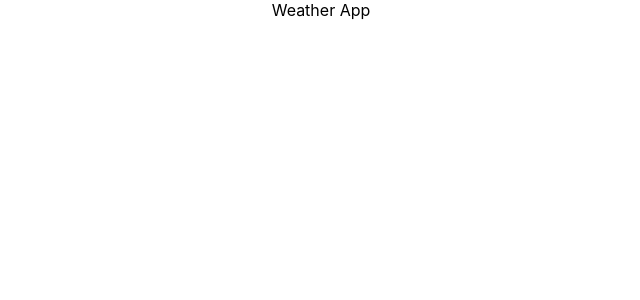
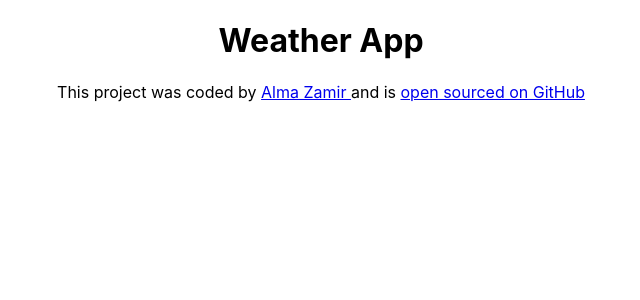
Before and after one commit to Almajs/React-Weather-App, a React (Create React App) app: page / in a window 1280 px wide. Shown: the top 300 px of the page, without its empty margins (319-959 px from the left). Built offline with nearby package versions, Linux system fonts and the light colour scheme.

Commit message:
updated the GitHub repo URL

```diff
--- a/src/App.js
+++ b/src/App.js
@@ -2,5 +2,17 @@
 import "./App.css";
 
 export default function App() {
-  return <div className="App">Weather App</div>;
+  return (
+    <div className="App">
+      <h1> Weather App</h1>
+      <footer>
+        {" "}
+        This project was coded by{" "}
+        <a href="mailto:alma.bocaj@gmail.com">Alma Zamir </a> and is {}
+        <a href=" https://github.com/Almajs/react-weather-app" target="blank">
+          open sourced on GitHub
+        </a>
+      </footer>
+    </div>
+  );
 }
```
